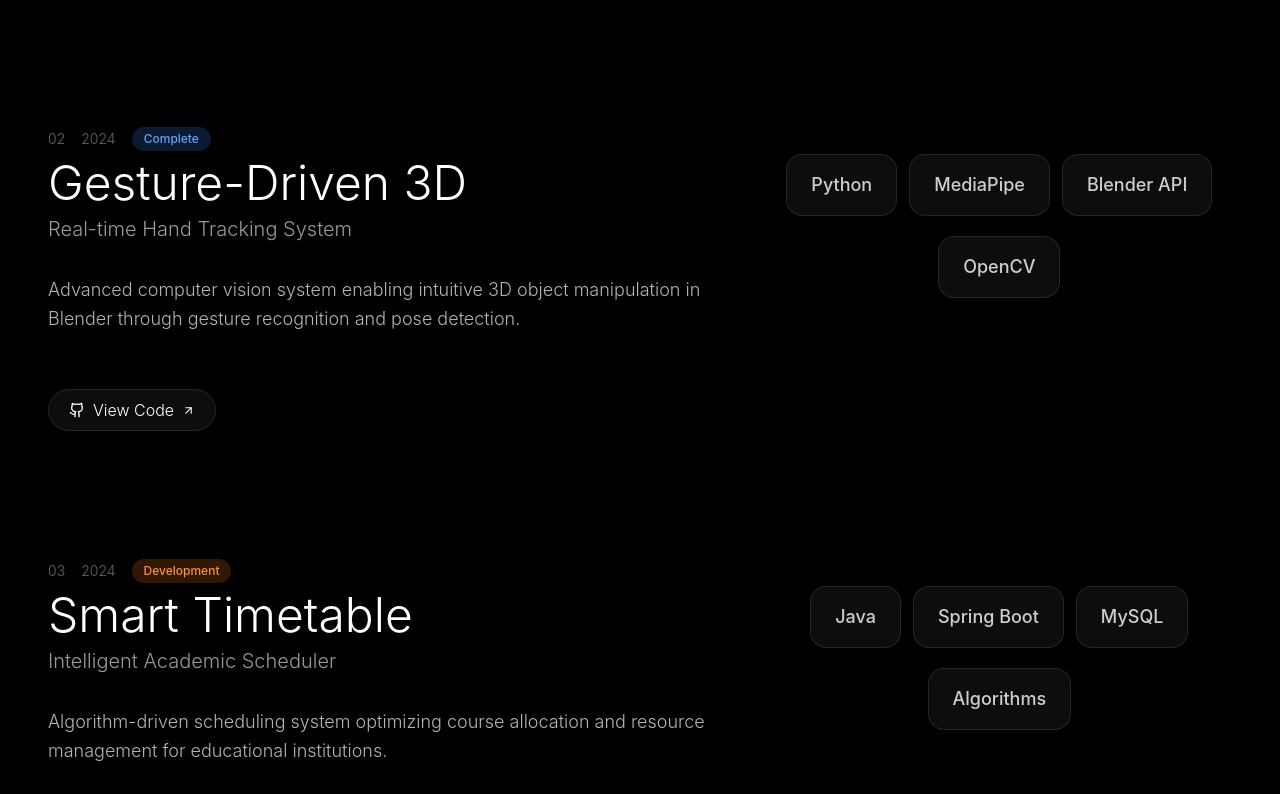
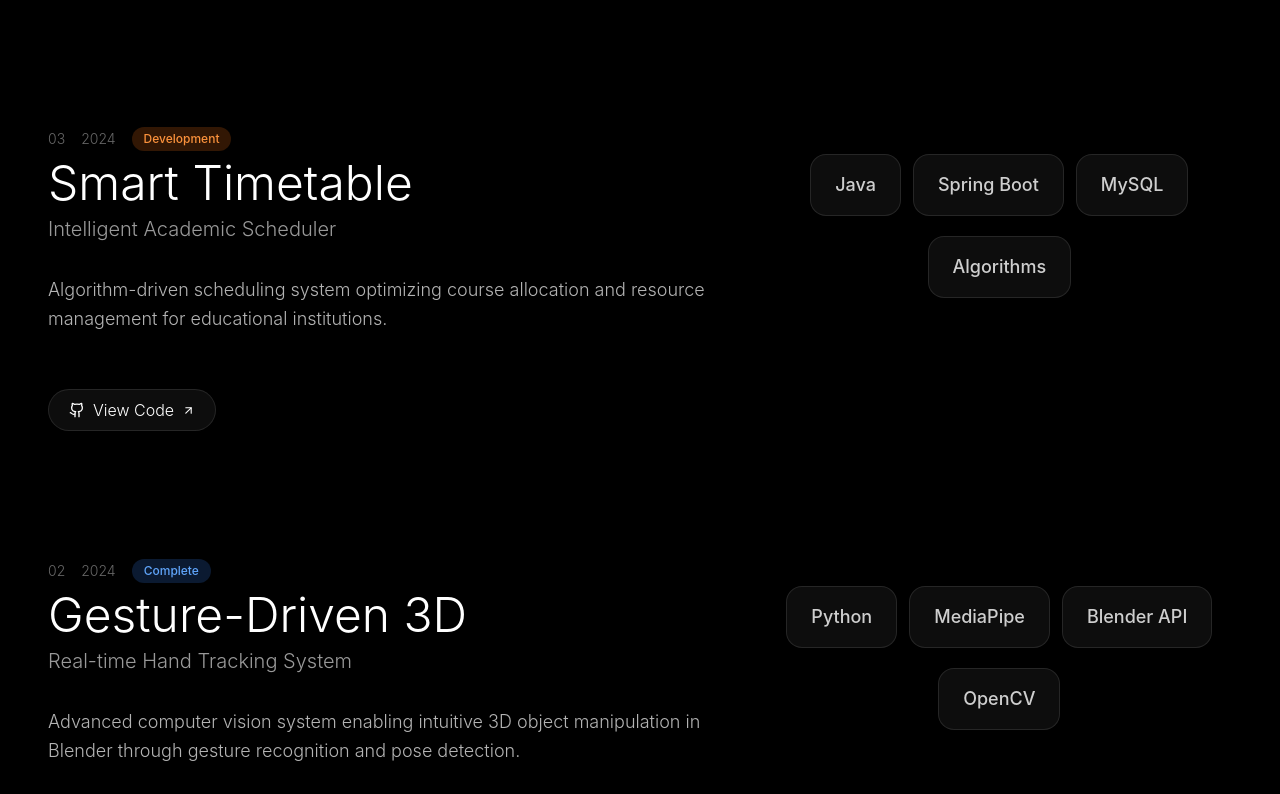
Before and after one commit to Arpansharma7/Portfolio_website, a React (Vite) app: page / in a window 1280 px wide. Shown: the part 1546-2340 px from the top of the page. Built offline with nearby package versions, Linux system fonts and the light colour scheme.

Commit message:
Update portfolio.tsx

```diff
--- a/src/portfolio.tsx
+++ b/src/portfolio.tsx
@@ -42,6 +42,17 @@ const Portfolio = () => {
       featured: true
     },
     {
+      id: '03',
+      title: 'Smart Timetable',
+      subtitle: 'Intelligent Academic Scheduler',
+      description: 'Algorithm-driven scheduling system optimizing course allocation and resource management for educational institutions.',
+      tech: ['Java', 'Spring Boot', 'MySQL', 'Algorithms'],
+      github: 'https://github.com/Arpansharma7/TimeTable_management_system',
+      status: 'Development',
+      year: '2024',
+      featured: false
+    },
+    {
       id: '02',
       title: 'Gesture-Driven 3D',
       subtitle: 'Real-time Hand Tracking System',
@@ -51,17 +62,6 @@ const Portfolio = () => {
       status: 'Complete',
       year: '2024',
       featured: true
-    },
-    {
-      id: '03',
-      title: 'Smart Timetable',
-      subtitle: 'Intelligent Academic Scheduler',
-      description: 'Algorithm-driven scheduling system optimizing course allocation and resource management for educational institutions.',
-      tech: ['Java', 'Spring Boot', 'MySQL', 'Algorithms'],
-      github: 'https://github.com/Arpansharma7/TimeTable_management_system',
-      status: 'Development',
-      year: '2024',
-      featured: false
     }
   ];
 
```
